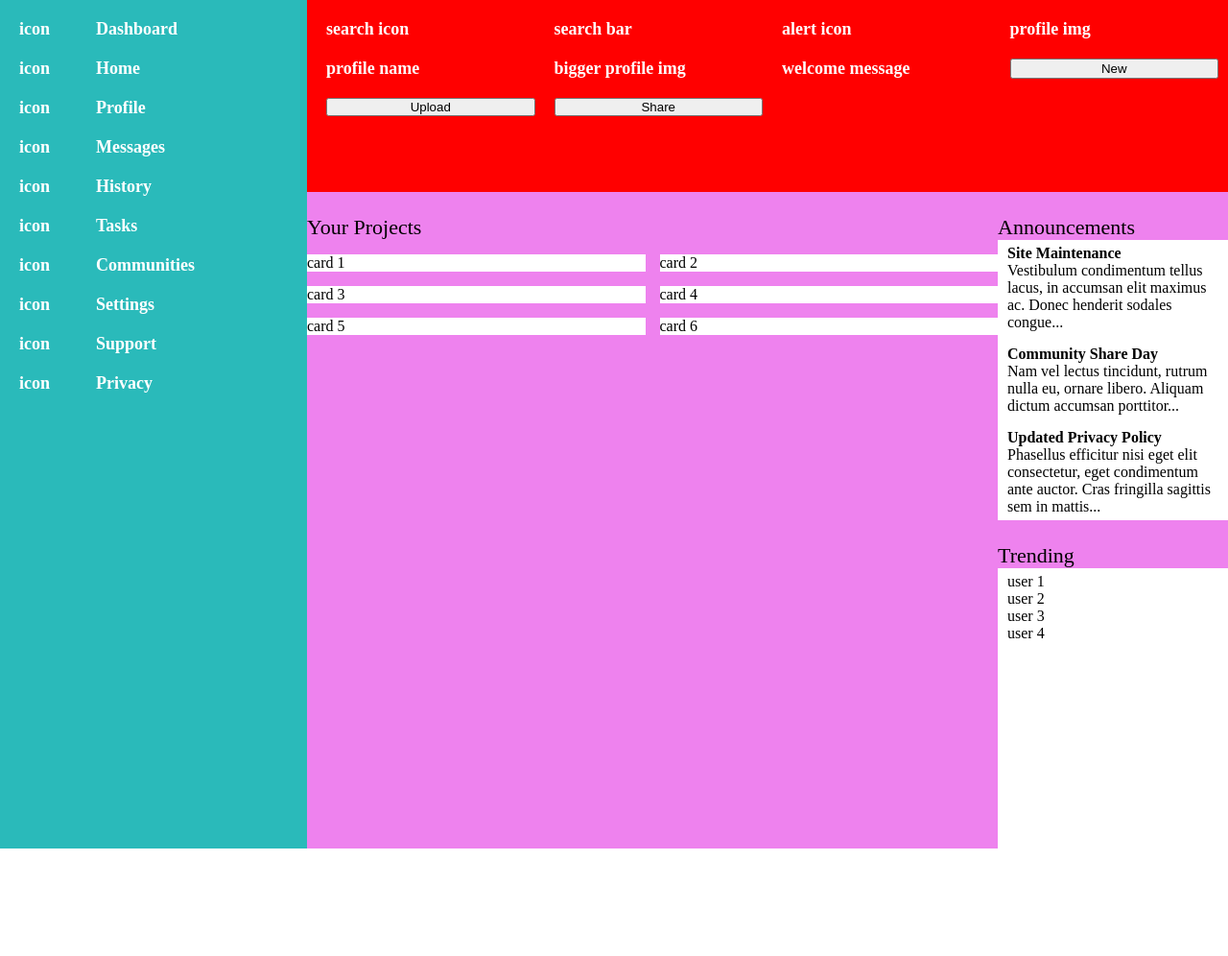
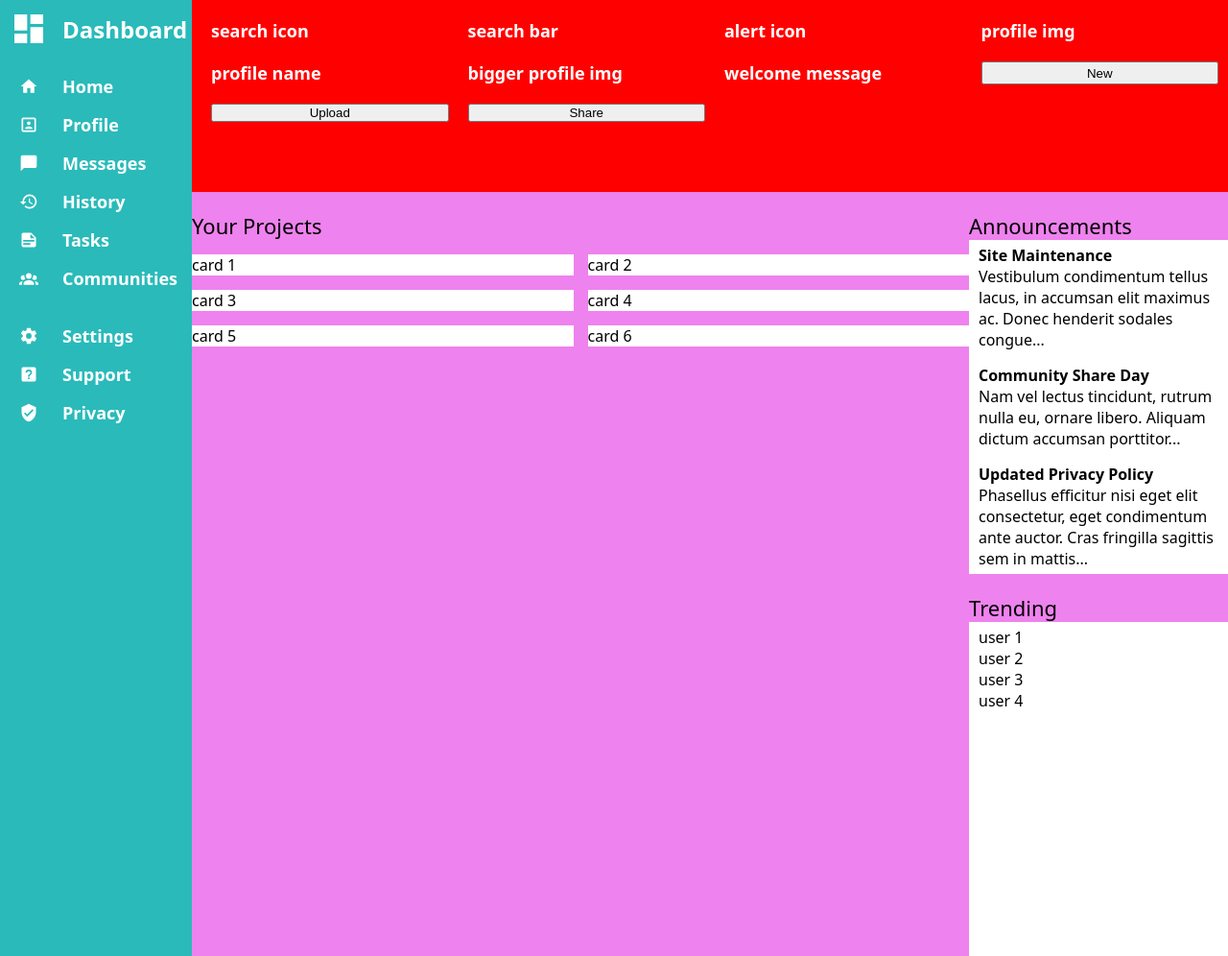
Before and after one commit to k-stannard/odin-admin-dashboard, a plain HTML site: page index.html in a window 1280 px wide. Shown: the whole page at 96% size. Before the commit the page ends 884 px from the top, so only its background shows below. Drawn offline with Linux system fonts and the light colour scheme.

Commit message:
Update sidebar UI

```diff
--- a/index.html
+++ b/index.html
@@ -23,25 +23,27 @@
     </div>
     <div class="sidebar">
         <div class="sidebar container">
-            <div>icon</div>
+            <img src="./images/view-dashboard.svg">
             <div>Dashboard</div>
-            <div>icon</div>
+            <div class="spacer"></div>
+            <img src="./images/home.svg" alt="Home">
             <div>Home</div>
-            <div>icon</div>
+            <img src="./images/account-box-outline.svg" alt="Profile">
             <div>Profile</div>
-            <div>icon</div>
+            <img src="./images/message.svg" alt="Messages">
             <div>Messages</div>
-            <div>icon</div>
+            <img src="./images/history.svg" alt="History">
             <div>History</div>
-            <div>icon</div>
+            <img src="./images/note-text.svg" alt="Tasks">
             <div>Tasks</div>
-            <div>icon</div>
+            <img src="./images/account-group.svg" alt="Communities">
             <div>Communities</div>
-            <div>icon</div>
+            <div class="spacer"></div>
+            <img src="./images/cog.svg" alt="Settings">
             <div>Settings</div>
-            <div>icon</div>
+            <img src="./images/help-box.svg" alt="Support">
             <div>Support</div>
-            <div>icon</div>
+            <img src="./images/shield-check.svg" alt="Privacy">
             <div>Privacy</div>
         </div>
     </div>
--- a/style.css
+++ b/style.css
@@ -1,3 +1,7 @@
+:root {
+    --main-font: system-ui, -apple-system, BlinkMacSystemFont, 'Segoe UI', Roboto, Oxygen, Ubuntu, Cantarell, 'Open Sans', 'Helvetica Neue', sans-serif;
+}
+
 * {
     margin: 0;
     padding: 0;
@@ -5,9 +9,11 @@
 
 body {
     display: grid;
-    grid-template-columns: minmax(250px, 1fr) 3fr;
+    grid-template-columns: minmax(200px, 1fr) 6fr;
     grid-template-rows: 200px 1fr;
     height: 100vh;
+
+    font-family: var(--main-font);
 }
 
 /* HEADER */
@@ -38,16 +44,42 @@ body {
 }
 
 .sidebar.container {
+    --spacer-height: 20px;
+
+    padding-top: 10px;
+    padding-left: 10px;
     display: grid;
-    grid-template-columns: 1fr 3fr;
-    grid-template-rows: 1fr;
+    grid-template-columns: 1fr 5fr;
+    grid-template-rows: 1fr var(--spacer-height) repeat(6, 1fr) var(--spacer-height) repeat(3, 1fr);
+    column-gap: 15px;
 }
 
 .sidebar.container > div {
-    margin: 20px 0px 0px 20px;
     color: white;
     font-weight: bold;
     font-size:large;
+    align-self: center;
+}
+
+.sidebar > img {
+    filter: invert(1);
+    width: 20px;
+    height: 20px;
+    justify-self: center;
+    align-self: center;
+}
+
+.spacer {
+    grid-column: 1 / 3;
+}
+
+.sidebar > img:first-child {
+    width: 40px;
+    height: 40px;
+}
+
+.sidebar.container > div:first-of-type {
+    font-size: 24px;
 }
 
 /* MAIN CONTENT */
```
Also changed, not shown: fonts/Roboto-Regular.ttf (added).
